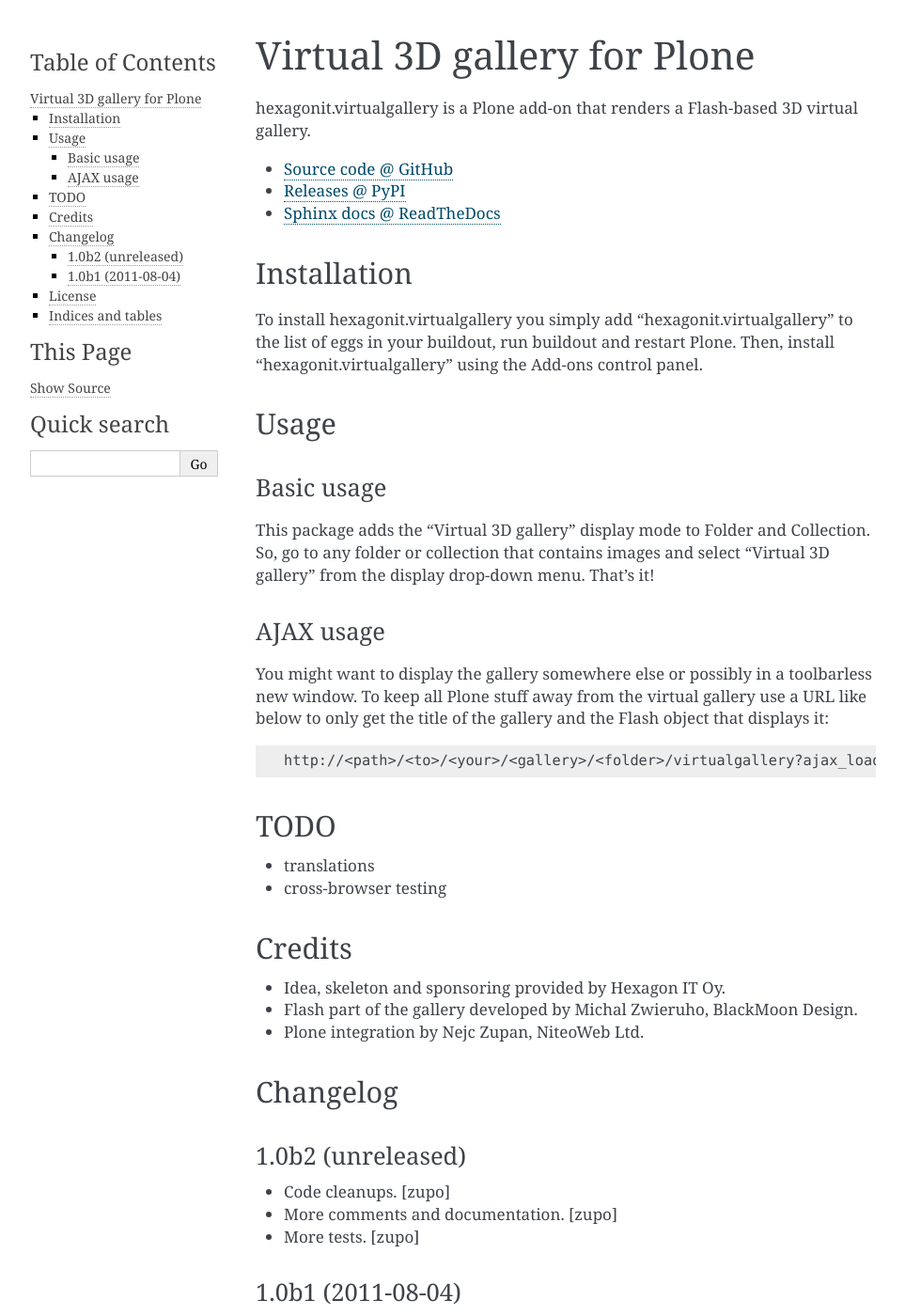
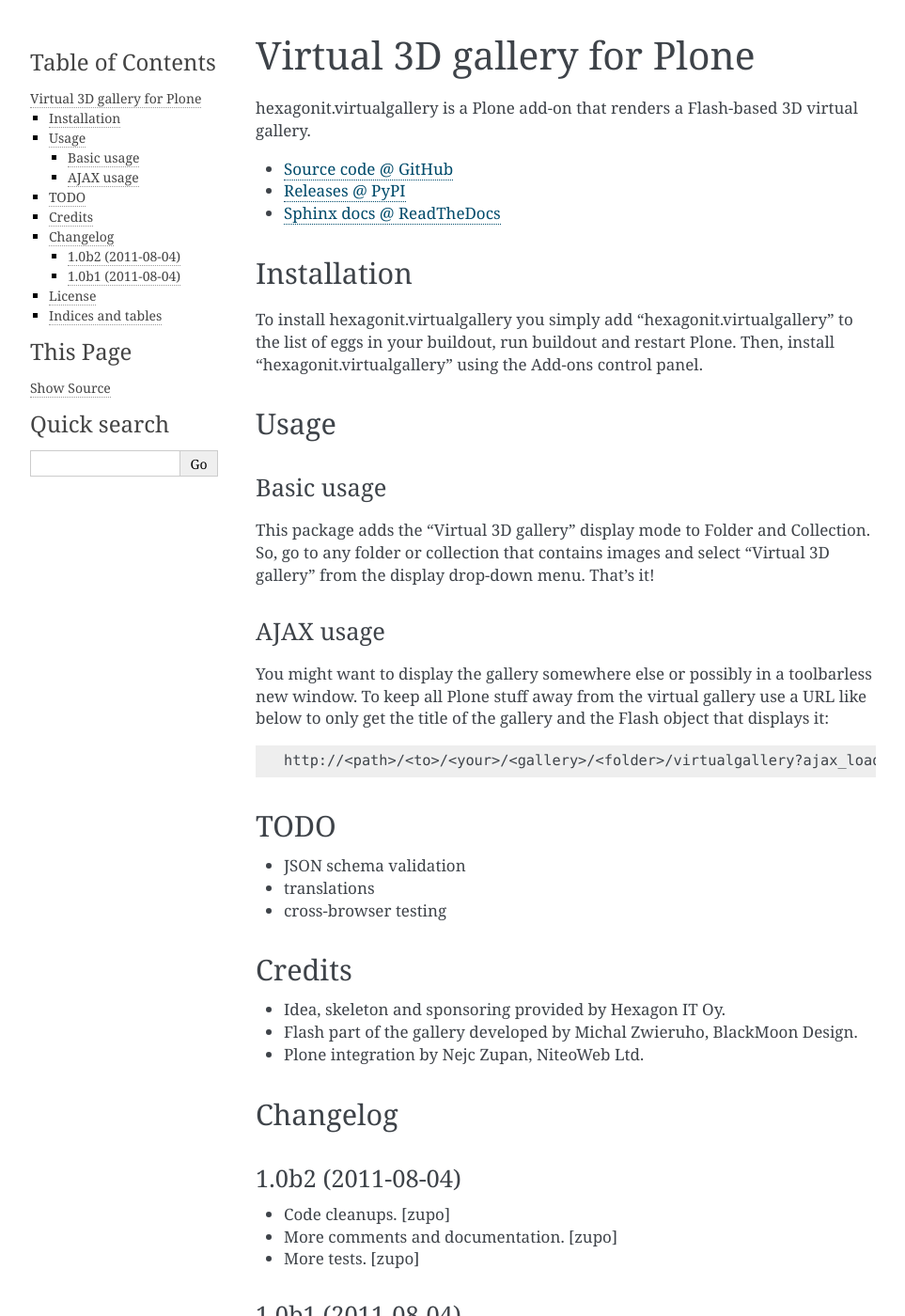
Before and after one commit to hexagonit/hexagonit.virtualgallery, a Sphinx documentation site: the page built from hexagonit/virtualgallery/docs/index.rst, in a window 1280 px wide and 1400 px high. Shown: the whole window at 94% size, without its empty margins (148-1111 px from the left). Built offline with Sphinx 7.4.7, drawn with Linux system fonts in a browser that asks for light colours.

Commit message:
Preparing release 1.0b2

```diff
--- a/hexagonit/virtualgallery/docs/FUTURE.rst
+++ b/hexagonit/virtualgallery/docs/FUTURE.rst
@@ -1,5 +1,6 @@
 TODO
 ====
 
+* JSON schema validation
 * translations
 * cross-browser testing
--- a/hexagonit/virtualgallery/docs/HISTORY.rst
+++ b/hexagonit/virtualgallery/docs/HISTORY.rst
@@ -1,7 +1,7 @@
 Changelog
 =========
 
-1.0b2 (unreleased)
+1.0b2 (2011-08-04)
 ------------------
 
 - Code cleanups.
--- a/hexagonit/virtualgallery/version.txt
+++ b/hexagonit/virtualgallery/version.txt
@@ -1 +1 @@
-1.0b2dev
+1.0b2
```
